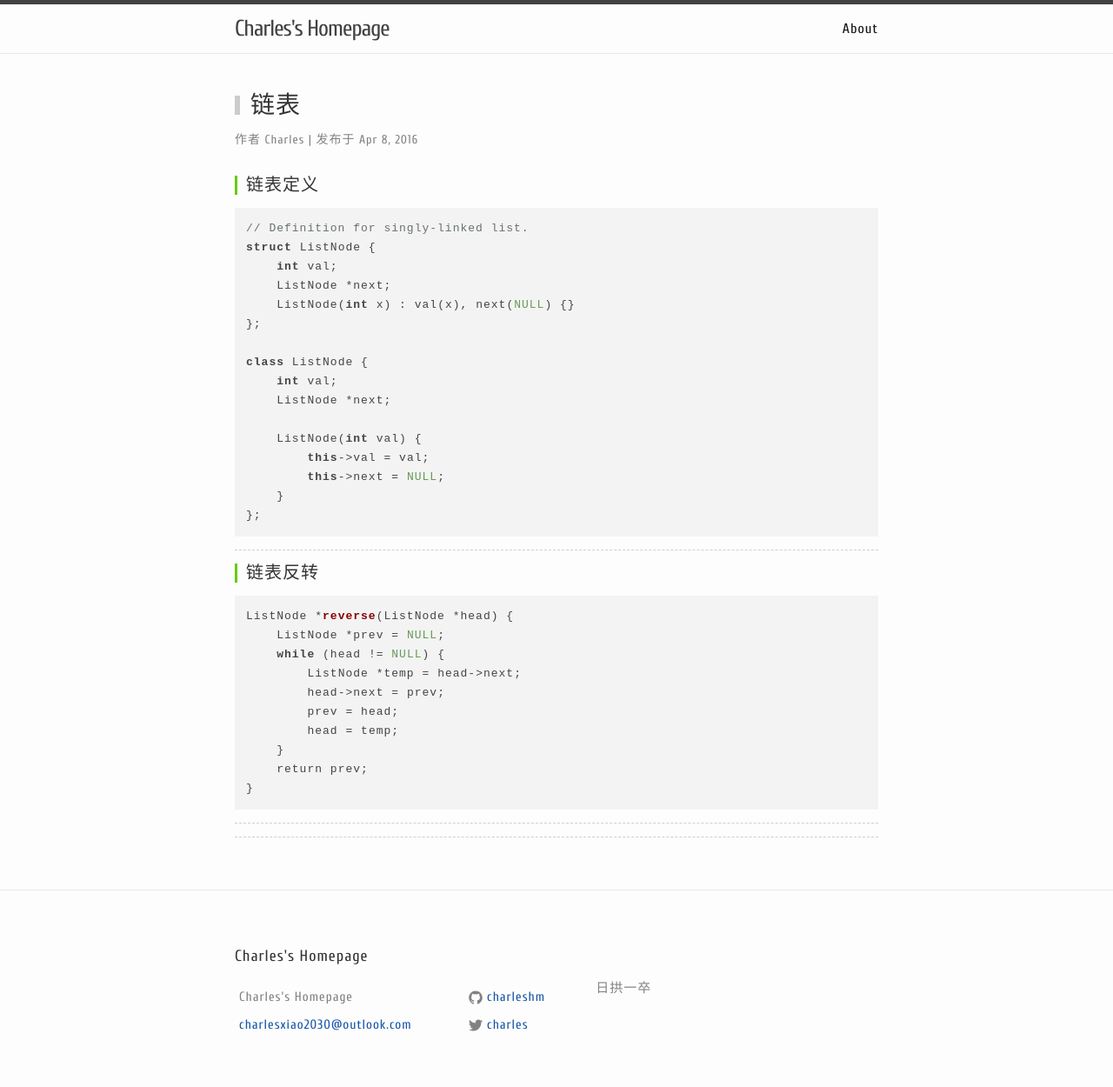
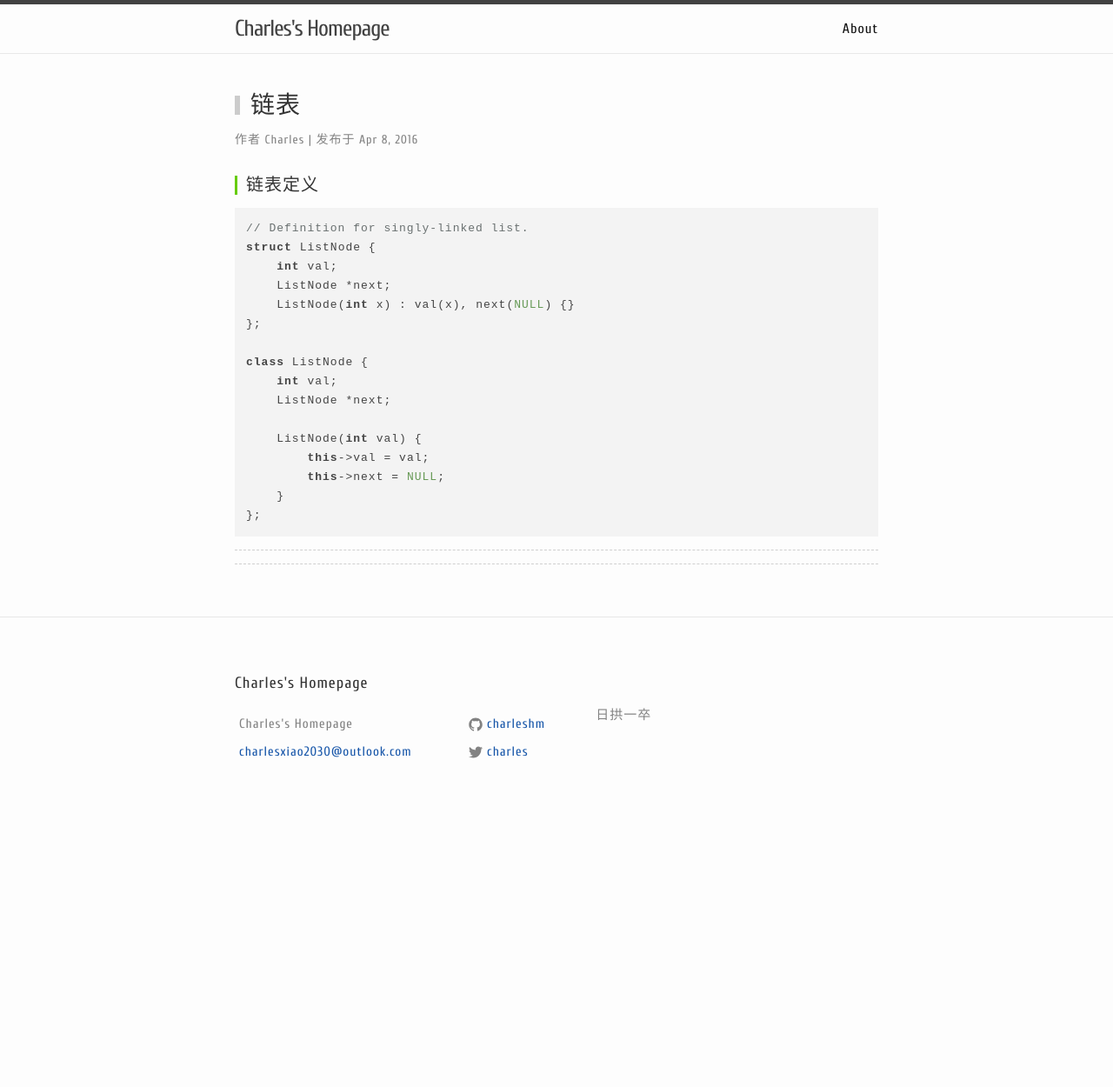
Before and after one commit to charleshm/charleshm.github.io, a Jekyll site: the page built from _posts/2016-04-08-CPlusPlus-List.md, in a window 1280 px wide. Shown: the whole page at 87% size. Built offline with Jekyll 4.4.1, drawn with Linux system fonts in a browser that asks for light colours; nearby versions of some CDN libraries; comment, search, counter and statistics services are not loaded; after the commit the page ends 936 px from its top, so only the background shows below that.

Commit message:
C++ List

```diff
--- a/_posts/2016-04-08-CPlusPlus-List.md
+++ b/_posts/2016-04-08-CPlusPlus-List.md
@@ -26,22 +26,3 @@ class ListNode {
     }
 };
 {% endhighlight %}
-
-
-----------
-
-
-#### 链表反转
-
-{% highlight c++ %}
-ListNode *reverse(ListNode *head) {
-    ListNode *prev = NULL;
-    while (head != NULL) {
-        ListNode *temp = head->next;
-        head->next = prev;
-        prev = head;
-        head = temp;
-    }
-    return prev;
-}
-{% endhighlight %}
```
